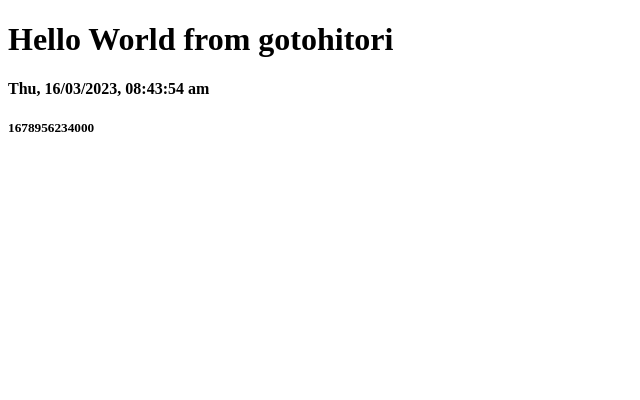
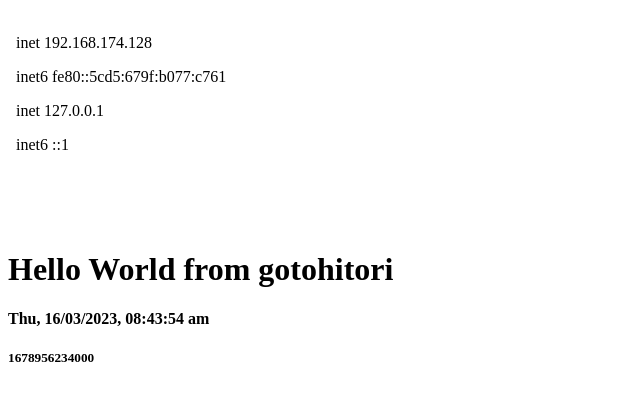
Before and after one commit to songsize/gotohitori, a plain HTML site: page docs/index.html in a window 1280 px wide. Shown: the whole page, without its empty margins (0-640 px from the left). Drawn offline with Linux system fonts and the light colour scheme.

Commit message:
ipaddresses index.html

```diff
--- a/docs/index.html
+++ b/docs/index.html
@@ -5,7 +5,10 @@
 <meta name="viewport" content="width=device-width, initial-scale=1.0">
 <title>my gotohitori </title>
 </head>
-<body>
+<body><br><div id="list">
+<iframe width="400" height="200" src="./ipaddresses.html" frameborder="0" >。
+</iframe>
+</div>
 <h1>Hello World from gotohitori </h1>
 <!-- ipaddresses past next line -->
 <h4 id="id01">AAAA</h4>
```
